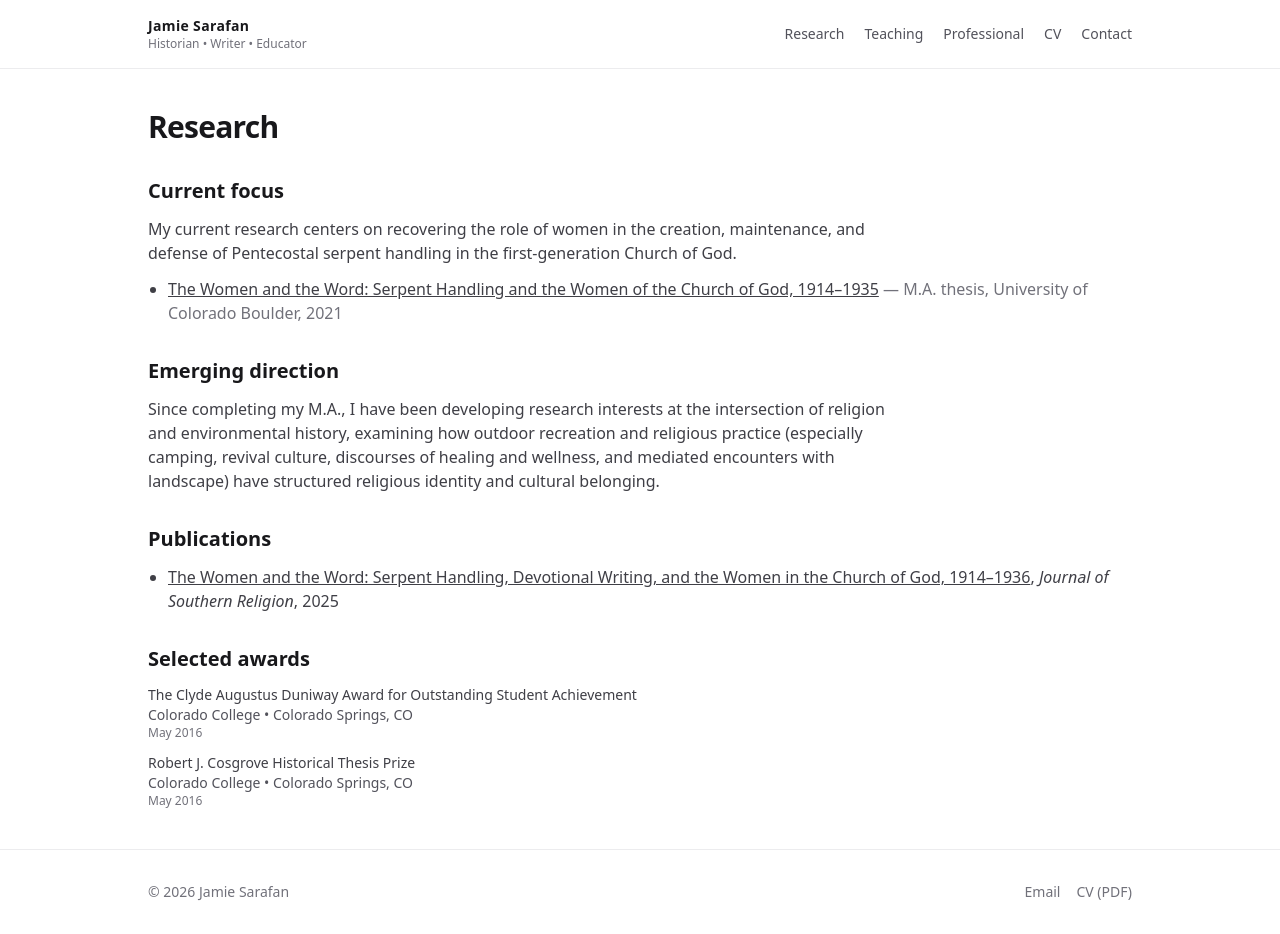
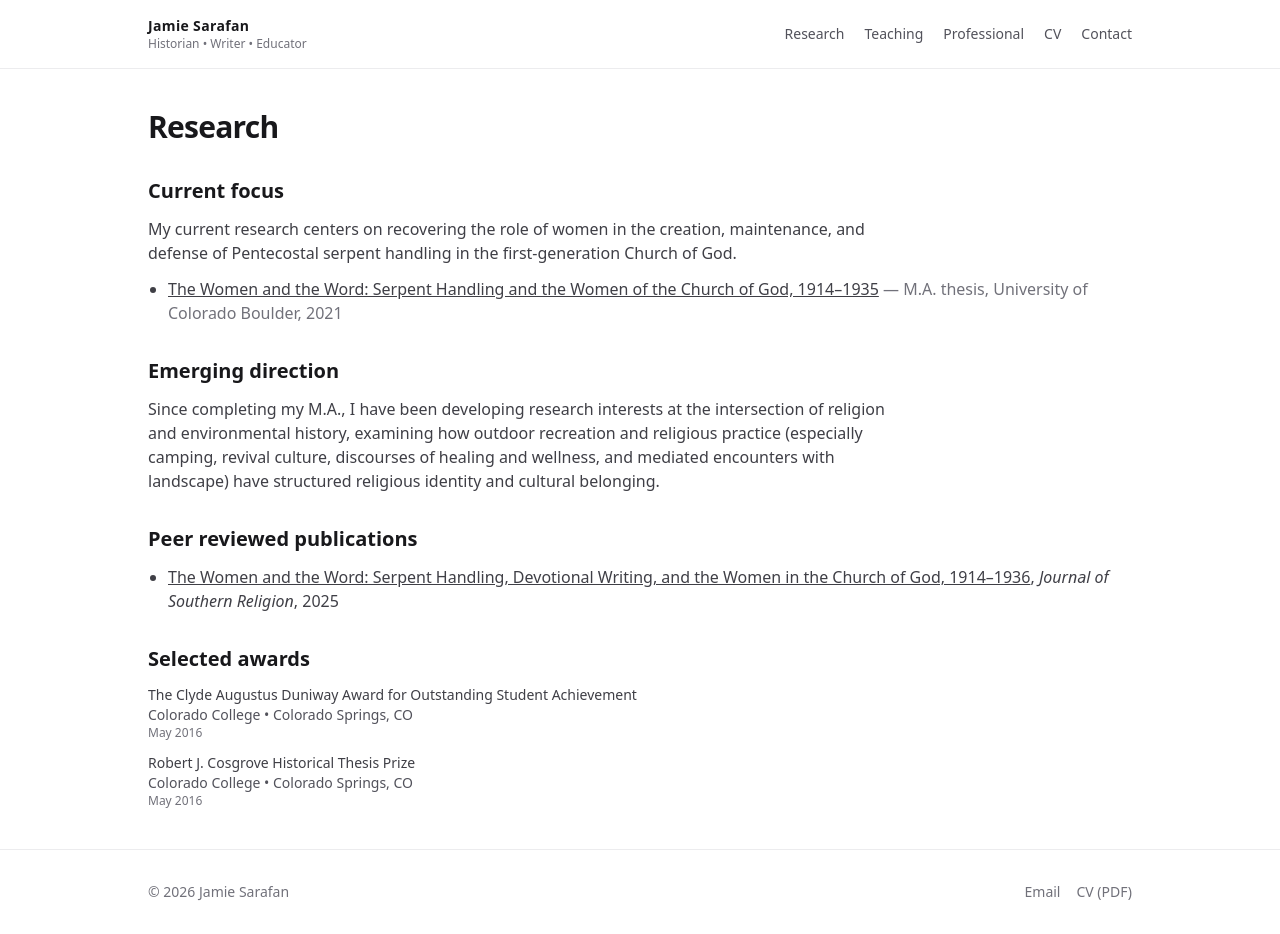
Before and after one commit to jamiesarafan/jamie-site, a Next.js app: page /research in a window 1280 px wide. Built offline with nearby package versions, Linux system fonts and the light colour scheme.

Commit message:
Update page.tsx

```diff
--- a/src/app/research/page.tsx
+++ b/src/app/research/page.tsx
@@ -36,7 +36,7 @@
       </section>
 
       <section className="space-y-3">
-        <h2 className="text-xl font-semibold">Publications</h2>
+        <h2 className="text-xl font-semibold">Peer reviewed publications</h2>
         <ul className="list-disc space-y-2 pl-5 text-zinc-700">
           {site.research.publications.map((p) => (
   <li key={p.title}>
```
